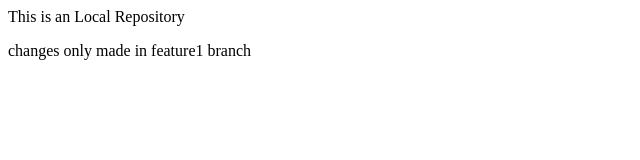
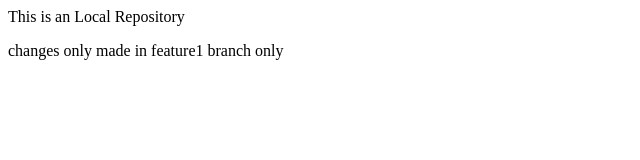
Before and after one commit to iamAKaushik/localrepo, a plain HTML site: page index.html in a window 1280 px wide. Shown: the full height of the page, 0-640 px from the left. Drawn offline with Linux system fonts and the light colour scheme.

Commit message:
changes to feature1 branch

```diff
--- a/index.html
+++ b/index.html
@@ -1,2 +1,2 @@
 <p>This is an Local Repository</p>
-<p>changes only made in feature1 branch</p>
+<p>changes only made in feature1 branch only</p>
```
